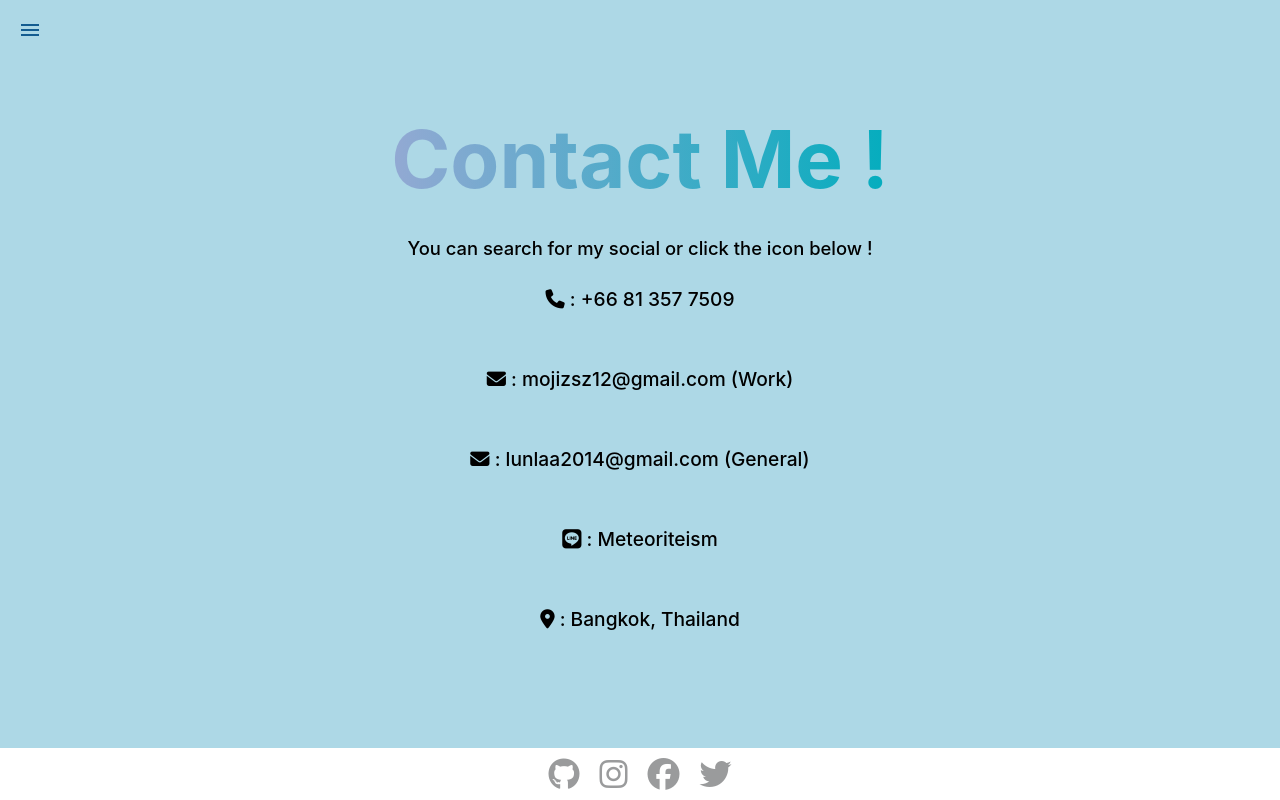
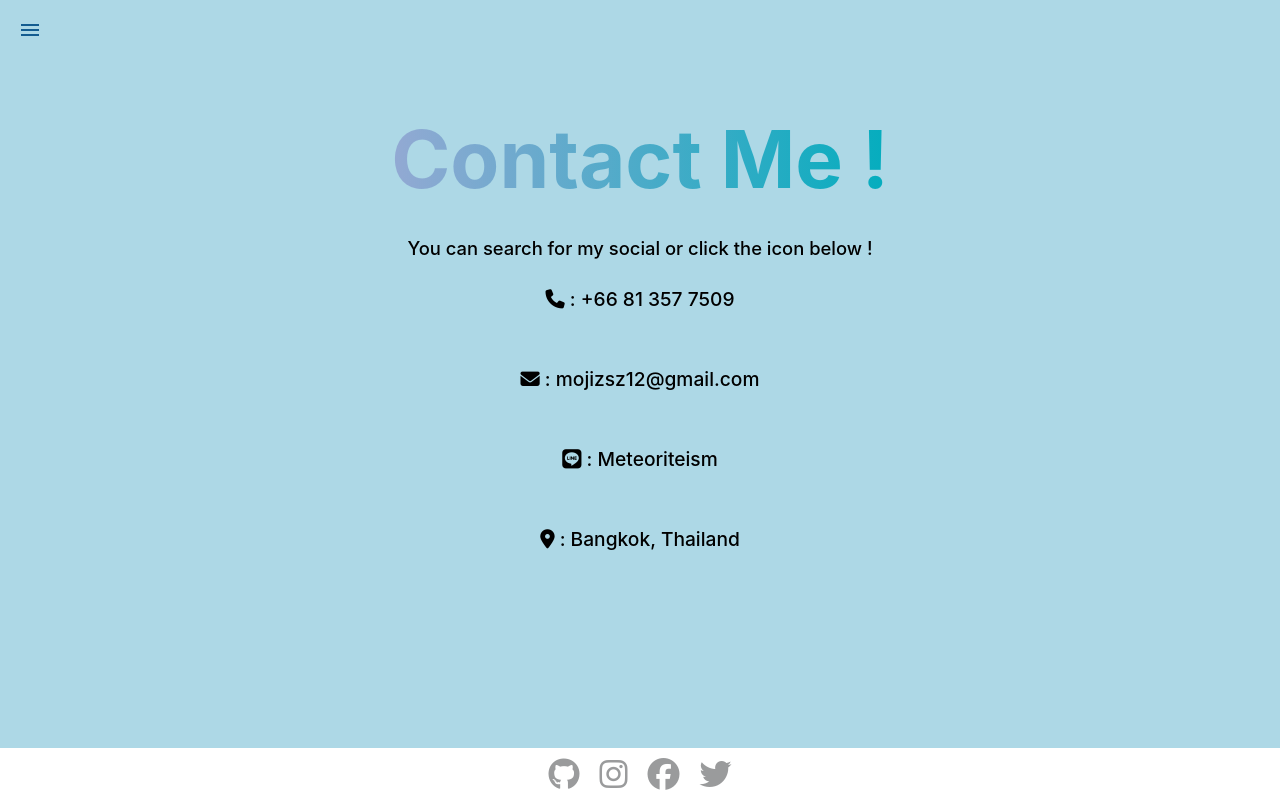
Before and after one commit to Kaniizs/my-profile, a React (Create React App) app: page /contact in a window 1280 px wide. Built offline with nearby package versions, Linux system fonts and the light colour scheme.

Commit message:
Final v2.1

```diff
--- a/src/contents/Contact.js
+++ b/src/contents/Contact.js
@@ -11,8 +11,7 @@ class Contact extends Component {
                 <h1 className="subtopic">Contact Me !</h1>
                 <h2 className="desc">You can search for my social or click the icon below !</h2>
                 <Socialbox icon="fas fa-phone" info="+66 81 357 7509" />
-                <Socialbox icon="fas fa-envelope" info="mojizsz12@gmail.com (Work)" />
-                <Socialbox icon="fas fa-envelope" info="lunlaa2014@gmail.com (General)" />
+                <Socialbox icon="fas fa-envelope" info="mojizsz12@gmail.com" />
                 <Socialbox icon="fab fa-line" info="Meteoriteism" />
                 <Socialbox icon="fas fa-map-marker-alt" info="Bangkok, Thailand" />
                 <Social />
```
